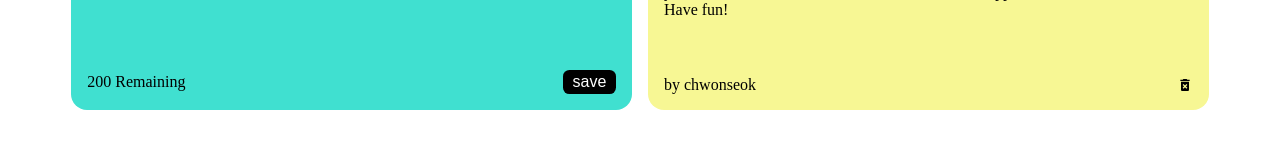
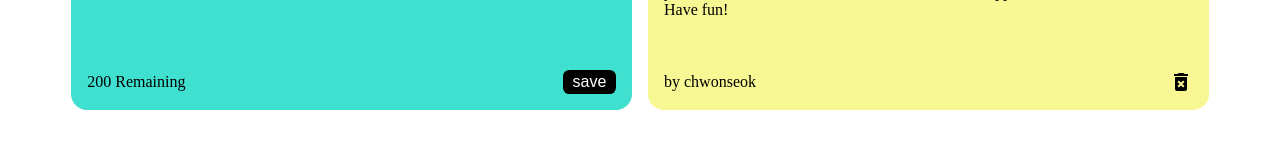
Before and after one commit to chwonseok/react-note-app, a React (Create React App) app: page / in a window 1280 px wide. Shown: the part 130-290 px from the top of the page. Built offline with nearby package versions, Linux system fonts and the light colour scheme.

Commit message:
Add: remove function to each note

```diff
--- a/src/App.js
+++ b/src/App.js
@@ -12,6 +12,11 @@ const defaultNote = [
 
 const App = () => {
   const [notes, setNotes] = useState(defaultNote);
+
+  const removeNote = (id) => {
+    const newNotes = notes.filter((note) => note.id !== id);
+    setNotes(newNotes);
+  };
 
   const addNote = (note) => {
     const date = new Date().toLocaleDateString();
@@ -28,7 +33,7 @@ const App = () => {
   return (
     <div className="app">
       <div className="container">
-        <NotesList notes={notes} addNote={addNote} />
+        <NotesList notes={notes} addNote={addNote} removeNote={removeNote} />
       </div>
     </div>
   );
--- a/src/components/Note.js
+++ b/src/components/Note.js
@@ -1,12 +1,15 @@
 import { MdDeleteForever } from 'react-icons/md';
 
-const Note = ({ note }) => {
+const Note = ({ note, removeNote }) => {
   return (
     <div className="note">
       <p>{note.text}</p>
       <div className="note-footer">
         <span>{note.date}</span>
-        <MdDeleteForever />
+        <MdDeleteForever
+          onClick={() => removeNote(note.id)}
+          className="delete-btn"
+        />
       </div>
     </div>
   );
--- a/src/components/NotesList.js
+++ b/src/components/NotesList.js
@@ -1,12 +1,12 @@
 import NewNote from './NewNote';
 import Note from './Note';
 
-const NotesList = ({ notes, addNote }) => {
+const NotesList = ({ notes, addNote, removeNote }) => {
   return (
     <div className="notes-list">
       <NewNote addNote={addNote} />
       {notes.map((note) => (
-        <Note key={note.id} note={note} />
+        <Note key={note.id} note={note} removeNote={removeNote} />
       ))}
     </div>
   );
--- a/src/index.css
+++ b/src/index.css
@@ -38,6 +38,15 @@
   justify-content: space-between;
 }
 
+.delete-btn {
+  font-size: 1.5rem;
+}
+
+.delete-btn:hover {
+  cursor: pointer;
+  opacity: 0.8;
+}
+
 /* NewNote.js */
 .note.new {
   background: turquoise;
```
